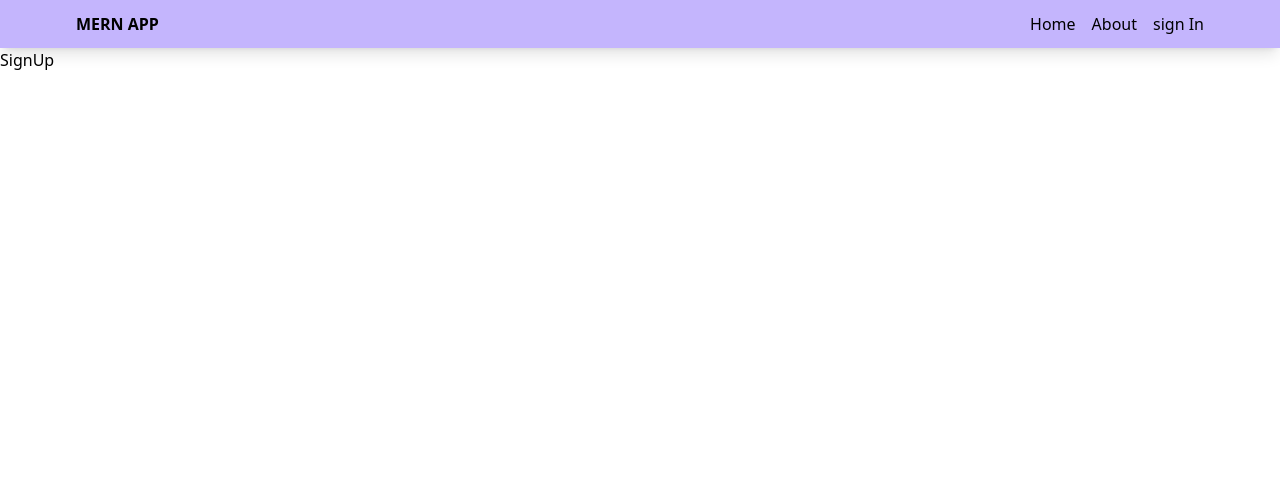
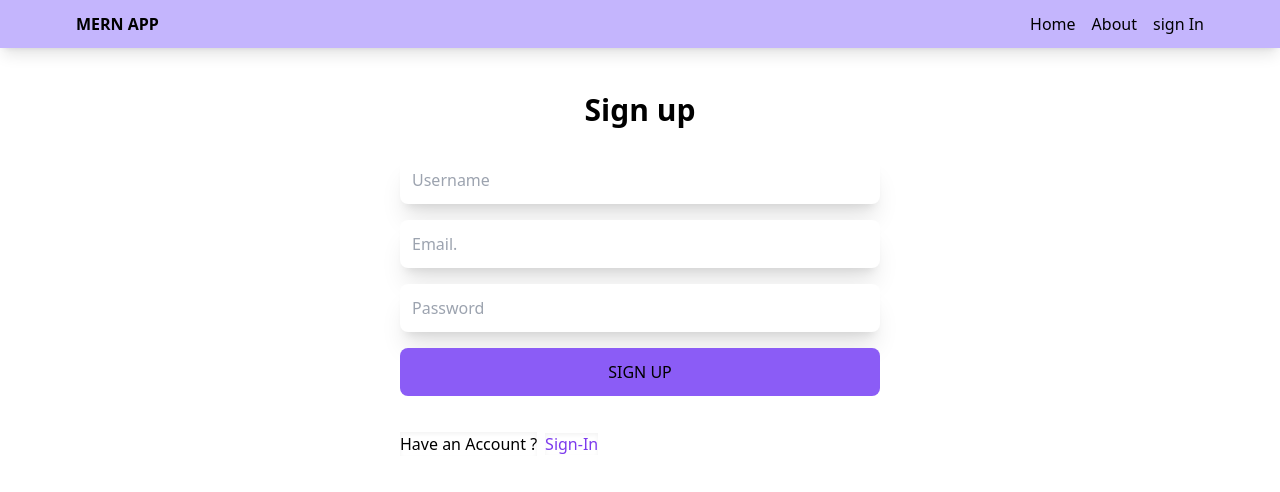
Before and after one commit to Shrikantmishra1/mernproject, a React (Vite) app in the folder client/: page /sign-up in a window 1280 px wide. Shown: the top 492 px of the page. Built offline with nearby package versions, Linux system fonts and the light colour scheme.

Commit message:
Signup page ui fixed

```diff
--- a/client/src/pages/SignUp.jsx
+++ b/client/src/pages/SignUp.jsx
@@ -1,8 +1,30 @@
 import React from 'react'
-
+import { Link } from 'react-router-dom'
 const SignUp = () => {
   return (
-    <div>SignUp</div>
+     <div className='p-4 max-w-lg mx-auto'>
+         <h1 className='text-3xl text-center font-semibold my-7'>Sign up     </h1>
+
+         <form className='flex flex-col gap-4'>
+            <input type='text' placeholder='Username'
+            id='username' className='bg-slate-100 p-3 shadow-xl rounded-lg'/>
+            <input type='email' placeholder='Email.'
+            id='email' className='bg-slate-100 p-3 shadow-xl rounded-lg'/>
+            <input type='password' placeholder='Password'
+            id='password' className='bg-slate-100 p-3 shadow-xl rounded-lg'/>
+            <button className='bg-five text-white p-3 rounded-lg uppercase hover:opacity-95 disabled:opacity-80'>
+                  Sign up
+            </button>
+            <div className='flex gap-2 mt-5 '>
+                <p className='shadow-inner'> Have an Account ?</p>
+                <Link to="/sign-in">
+                <span className='text-six shadow-inner' >Sign-In</span>
+                </Link>
+
+            </div>
+         </form>
+     </div>
+
   )
 }
 
```
